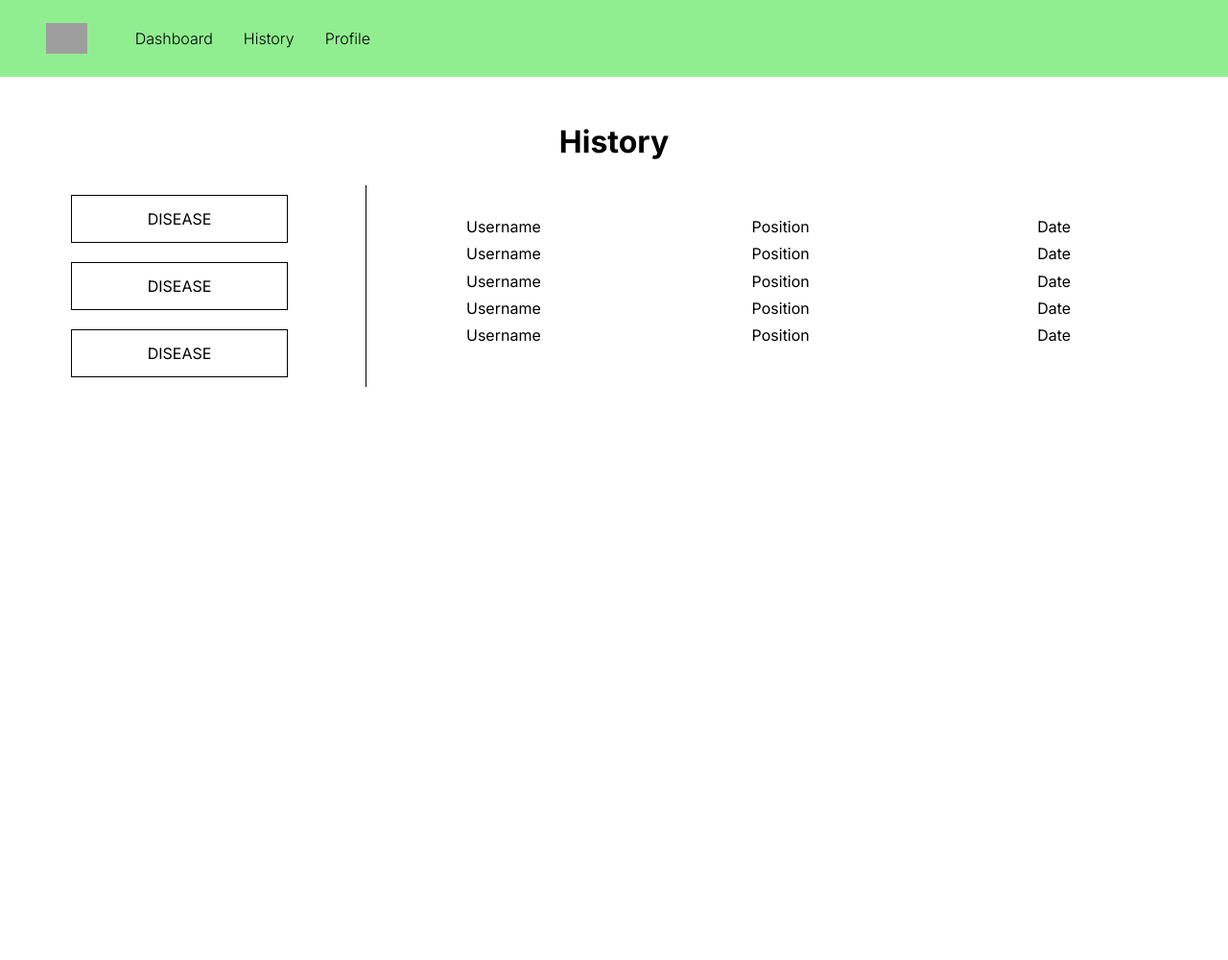
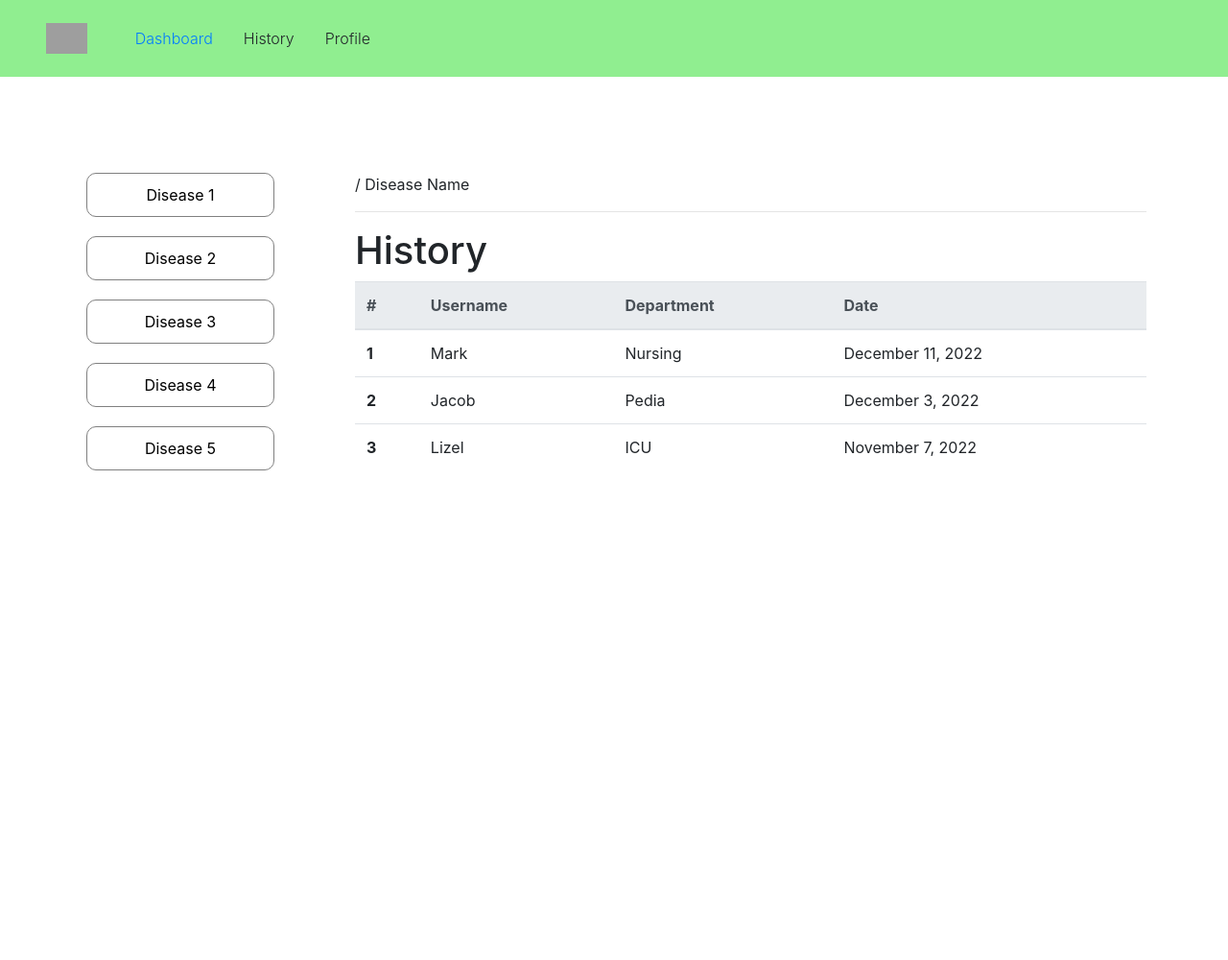
Before and after one commit to Nikolskiee/CMSC128.2-PROJECT, a Django app: page /history/ in a window 1280 px wide. Shown: the whole page at 96% size. After the commit the page ends 490 px from the top, so only its background shows below. Run offline with Django 4.2, Linux system fonts and the light colour scheme; grey boxes are pictures that could not be loaded.

Commit message:
edited history ui

```diff
--- a/seirvice/seirv_app/static/history.css
+++ b/seirvice/seirv_app/static/history.css
@@ -6,6 +6,25 @@
   align-items: center;
   flex-direction: column;
 }
+
+.resultsButton {
+  width: 80%;
+  padding: 10px;
+  margin-bottom: 20px;
+  border-radius: 10px;
+  border: 1px solid grey;
+}
+
+.resultsList {
+  list-style: none;
+  padding-left: 0;
+  text-align: center;
+}
+
+.runningCandidate {
+  padding: 15px;
+}
+
 .history-navbar-interactive {
   width: 100%;
   display: flex;
@@ -232,3 +251,16 @@
     width: 100px;
   }
 }
+
+
+
+
+.resultsList {
+  list-style: none;
+  padding-left: 0;
+  text-align: center;
+}
+
+.runningCandidate {
+  padding: 15px;
+}
--- a/seirvice/seirv_app/static/style.css
+++ b/seirvice/seirv_app/static/style.css
@@ -34,6 +34,24 @@
   --dl-space-space-threeunits: 48px;
   --dl-space-space-oneandhalfunits: 24px;
 }
+
+.resultsButton {
+  width: 80%;
+  padding: 10px;
+  margin-bottom: 20px;
+  border-radius: 10px;
+}
+
+.resultsList {
+  list-style: none;
+  padding-left: 0;
+  text-align: center;
+}
+
+.runningCandidate {
+  padding: 15px;
+}
+
 .button {
   color: var(--dl-color-gray-black);
   display: inline-block;
@@ -199,3 +217,20 @@
   text-transform: none;
   text-decoration: none;
 }
+
+.resultsButton {
+  width: 80%;
+  padding: 10px;
+  margin-bottom: 20px;
+  border-radius: 10px;
+}
+
+.resultsList {
+  list-style: none;
+  padding-left: 0;
+  text-align: center;
+}
+
+.runningCandidate {
+  padding: 15px;
+}
--- a/seirvice/seirv_app/templates/history.html
+++ b/seirvice/seirv_app/templates/history.html
@@ -32,10 +32,12 @@
       href="https://fonts.googleapis.com/css2?family=Inter:wght@100;200;300;400;500;600;700;800;900&amp;display=swap"
       data-tag="font"
     />
+    <link rel="stylesheet" href="https://cdn.jsdelivr.net/npm/bootstrap@4.0.0/dist/css/bootstrap.min.css" integrity="sha384-Gn5384xqQ1aoWXA+058RXPxPg6fy4IWvTNh0E263XmFcJlSAwiGgFAW/dAiS6JXm" crossorigin="anonymous">
     <!--This is the head section-->
     <!-- <style> ... </style> -->
-	<link rel="stylesheet" type="text/css" href="{% static 'style.css' %}"/>
+	  <link rel="stylesheet" type="text/css" href="{% static 'style.css' %}"/>
   </head>
+
   <body>
     <div>
 		<link rel="stylesheet" type="text/css" href="{% static 'history.css' %}"/>
@@ -103,50 +105,105 @@
             </div>
           </div>
         </header>
-        <div class="history-container2">
-          <h1>History</h1>
-          <div class="history-container3">
-            <ul class="history-ul list">
-              <li class="list-item disease">
-                <span class="diseaseItem">DISEASE</span>
-              </li>
-              <li class="list-item disease">
-                <span class="diseaseItem">DISEASE</span>
-              </li>
-              <li class="list-item disease">
-                <span class="diseaseItem">DISEASE</span>
-              </li>
-            </ul>
-            <div class="history-container4"></div>
-            <ul class="history-ul1 list">
-              <li class="list-item userItem">
-                <span class="history-text09">Username</span>
-                <span class="history-text10">Position</span>
-                <span class="history-text11">Date</span>
-              </li>
-              <li class="list-item userItem">
-                <span class="history-text12">Username</span>
-                <span class="history-text13">Position</span>
-                <span class="history-text14">Date</span>
-              </li>
-              <li class="list-item userItem">
-                <span class="history-text15">Username</span>
-                <span class="history-text16">Position</span>
-                <span class="history-text17">Date</span>
-              </li>
-              <li class="list-item userItem">
-                <span class="history-text18">Username</span>
-                <span class="history-text19">Position</span>
-                <span class="history-text20">Date</span>
-              </li>
-              <li class="list-item userItem">
-                <span class="history-text21">Username</span>
-                <span class="history-text22">Position</span>
-                <span class="history-text23">Date</span>
-              </li>
-            </ul>
+
+        <div class="container" style="margin-top: 80px;">
+          <div class="row">
+              <div class="col-lg-3" id="fade-in" style="padding: 20px;">
+                  <button class="resultsButton">Disease 1</button>
+                  <button class="resultsButton">Disease 2</button>
+                  <button class="resultsButton">Disease 3</button>
+                  <button class="resultsButton">Disease 4</button>
+                  <button class="resultsButton">Disease 5</button>
+              </div>
+              <div class="col-lg-9" id="spaced-up-large" style="margin-top: 20px;">
+                  <p>/ Disease Name</p>
+                  <hr>
+                  <h1 id="slide-in-left">History</h1>
+
+                  <table class="table">
+                    <thead class="thead-light">
+                      <tr>
+                        <th scope="col">#</th>
+                        <th scope="col">Username</th>
+                        <th scope="col">Department</th>
+                        <th scope="col">Date</th>
+                      </tr>
+                    </thead>
+                    <tbody>
+                      <tr>
+                        <th scope="row">1</th>
+                        <td>Mark</td>
+                        <td>Nursing</td>
+                        <td>December 11, 2022</td>
+                      </tr>
+                      <tr>
+                        <th scope="row">2</th>
+                        <td>Jacob</td>
+                        <td>Pedia</td>
+                        <td>December 3, 2022</td>
+                      </tr>
+                      <tr>
+                        <th scope="row">3</th>
+                        <td>Lizel</td>
+                        <td>ICU</td>
+                        <td>November 7, 2022</td>
+                      </tr>
+                    </tbody>
+                  </table>
+
+
+                  <!-- <p>Total Number of Voters:
+                      <b>1, 580</b>
+                  </p> -->
+                  <!-- <nav style="margin-top: 40px;">
+                      {% for position in positionlist%}
+                      <nav>
+                          <div class="nav nav-tabs" id="nav-tab" role="tablist">
+                              <button class="nav-link active" id="nav-home-tab" data-bs-toggle="tab"
+                                  data-bs-target="#nav-{{position.name}}" type="button" role="tab"
+                                  aria-controls="nav-{{position.name}}"
+                                  aria-selected="true"><b>{{position.name}}</b></button>
+                              <button class="nav-link" id="nav-profile-tab" data-bs-toggle="tab"
+                                  data-bs-target="#nav-profile" type="button" role="tab" aria-controls="nav-profile"
+                                  aria-selected="false">Vice Chairperson</button>
+                              <button class="nav-link" id="nav-contact-tab" data-bs-toggle="tab"
+                                  data-bs-target="#nav-contact" type="button" role="tab" aria-controls="nav-contact"
+                                  aria-selected="false">Councilors</button>
+                          </div>
+                      </nav>
+                      <div class="tab-content" id="nav-tabContent">
+                          <div class="tab-pane fade show active" id="nav-{{position.name}}" role="tabpanel"
+                              aria-labelledby="nav-home-tab">
+                              <div class="row">
+                                  <div class="col-md-9" style="padding: 15px;">Name of Candidate</div>
+                                  <div class="col-md-3" style="padding: 15px; text-align: center;">Vote Count</div>
+                                  <hr>
+                                  <div class="col-md-9">
+                                      <ul style="list-style: none; padding-left: 0">
+                                          {% for candidate in candidatelist %}
+                                          {% if candidate.positionapplied.id == position.id %}
+                                          <li>{{candidate.name}}</li>
+                                          {% endif %}
+                                          {% endfor %}
+                                      </ul>
+                                  </div>
+                                  <div class="col-md-3">
+                                      <ul class="resultsList">
+                                          {% for candidate in candidatelist %}
+                                          {% if candidate.positionapplied.id == position.id %}
+                                          <li>{{candidate.vote}}</li>
+                                          {% endif %}
+                                          {% endfor %}
+                                      </ul>
+                                  </div>
+                              </div>
+                          </div>
+                      </div>
+                      {% endfor %}
+                  </nav> -->
+              </div>
           </div>
-        </div>
+      </div>
       </div>
     </div>
     <script
```
